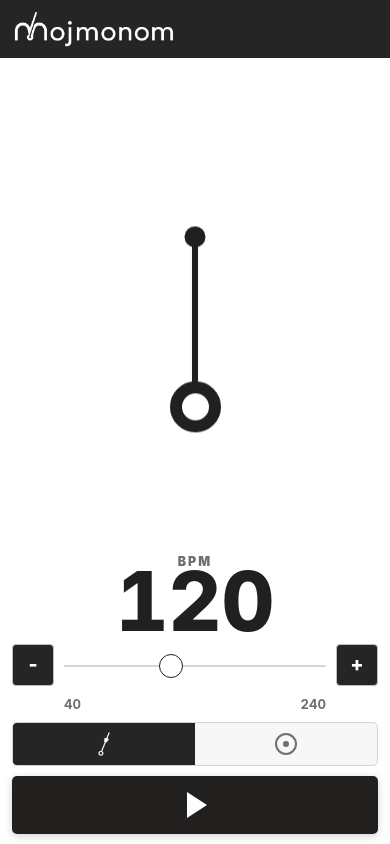
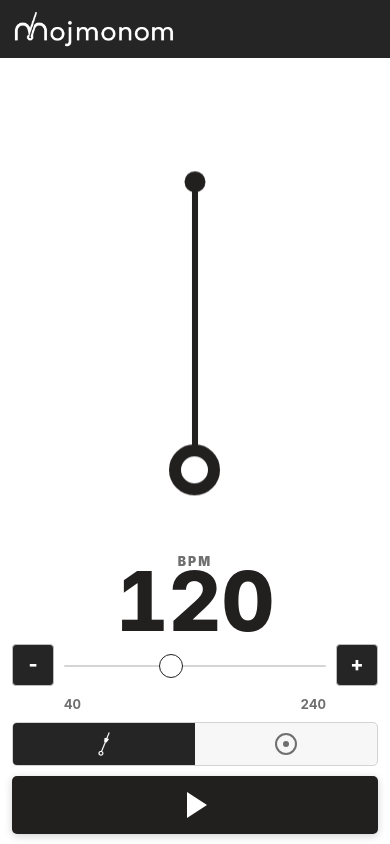
Before and after one commit to lopapex/mojmonom, a React (Vite) app: page / in a window 390 px wide. Built offline with nearby package versions, Linux system fonts and the light colour scheme.

Commit message:
Scale needle view by available height

```diff
--- a/src/styles.css
+++ b/src/styles.css
@@ -152,6 +152,12 @@ button:disabled {
   place-items: center;
 }
 
+.needle-view {
+  width: min(56vw, 250px);
+  height: min(100%, clamp(300px, 45dvh, 390px));
+  aspect-ratio: auto;
+}
+
 .visual-mode {
   --visual-offset-y: 0px;
   animation: mode-flash 180ms ease-out both;
@@ -192,10 +198,10 @@ button:disabled {
 
 .needle {
   position: absolute;
-  bottom: 8%;
+  bottom: 4%;
   left: 50%;
   width: 6px;
-  height: 86%;
+  height: 92%;
   border-radius: 4px;
   background: var(--ink);
   transform-origin: 50% 100%;
@@ -216,7 +222,7 @@ button:disabled {
 
 .needle-base {
   position: absolute;
-  bottom: 5%;
+  bottom: 1%;
   width: 51px;
   aspect-ratio: 1;
   border: 12px solid var(--ink);
@@ -526,6 +532,11 @@ input[type="range"]::-moz-range-thumb {
   .needle-view {
     width: min(62vw, 240px);
   }
+
+  .needle-view {
+    width: min(50vw, 190px);
+    height: min(100%, 300px);
+  }
 }
 
 @media (max-width: 520px) {
@@ -570,6 +581,11 @@ input[type="range"]::-moz-range-thumb {
     width: min(58vw, 220px);
   }
 
+  .needle-view {
+    width: min(46vw, 180px);
+    height: min(100%, 330px);
+  }
+
   .tempo-readout {
     gap: 2px;
     margin-top: -2px;
```
